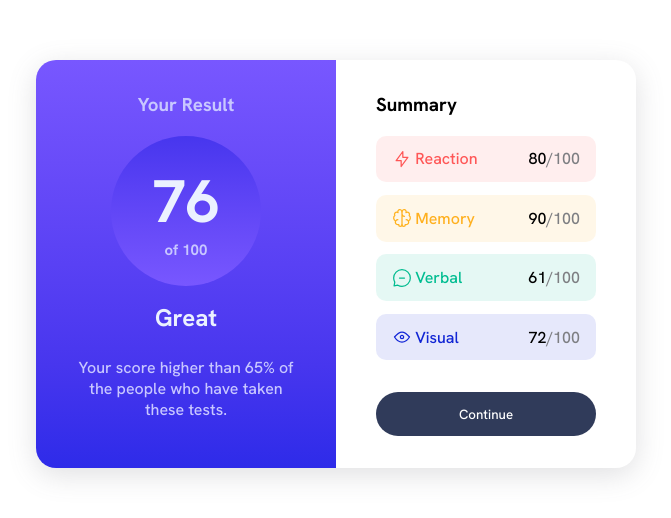
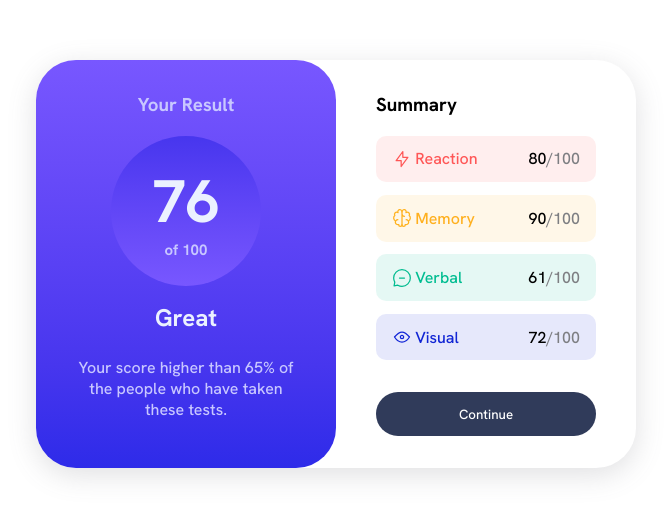
Before and after one commit to ahmadrzq/Results-summary-component-FM, a plain HTML site: page index.html in a window 1280 px wide. Shown: the part 136-654 px from the top of the page, without its empty margins (304-975 px from the left). Drawn offline with Linux system fonts and the light colour scheme.

Commit message:
update border radius

```diff
--- a/style.css
+++ b/style.css
@@ -41,7 +41,7 @@ section {
   justify-content: center;
   background: hsl(0, 0%, 100%);
   box-shadow: rgba(100, 100, 111, 0.2) 0px 7px 29px 0px;
-  border-radius: 20px;
+  border-radius: 40px;
   overflow: hidden;
 }
 
@@ -61,6 +61,8 @@ section {
     #2e2be9
   );
   text-align: center;
+  border-top-right-radius: 40px;
+  border-bottom-right-radius: 40px;
 }
 
 .result h3 {
```
